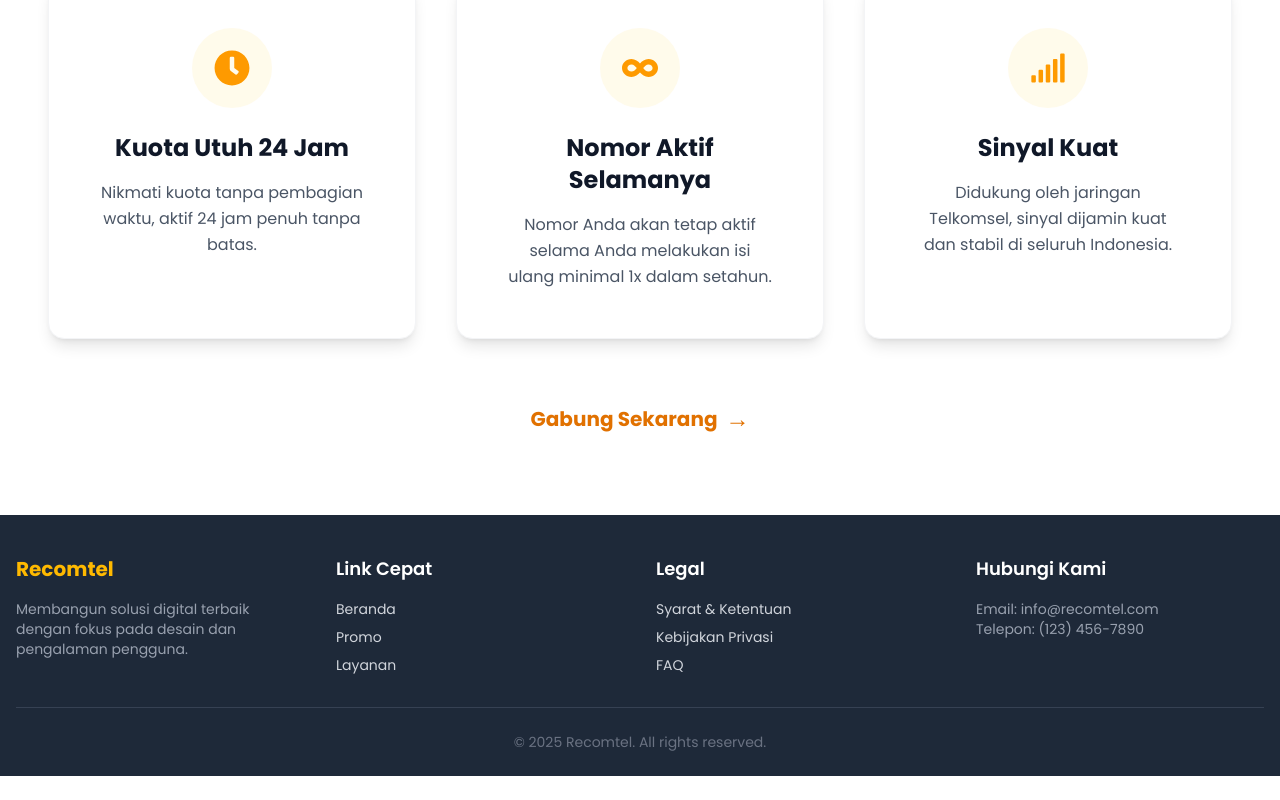
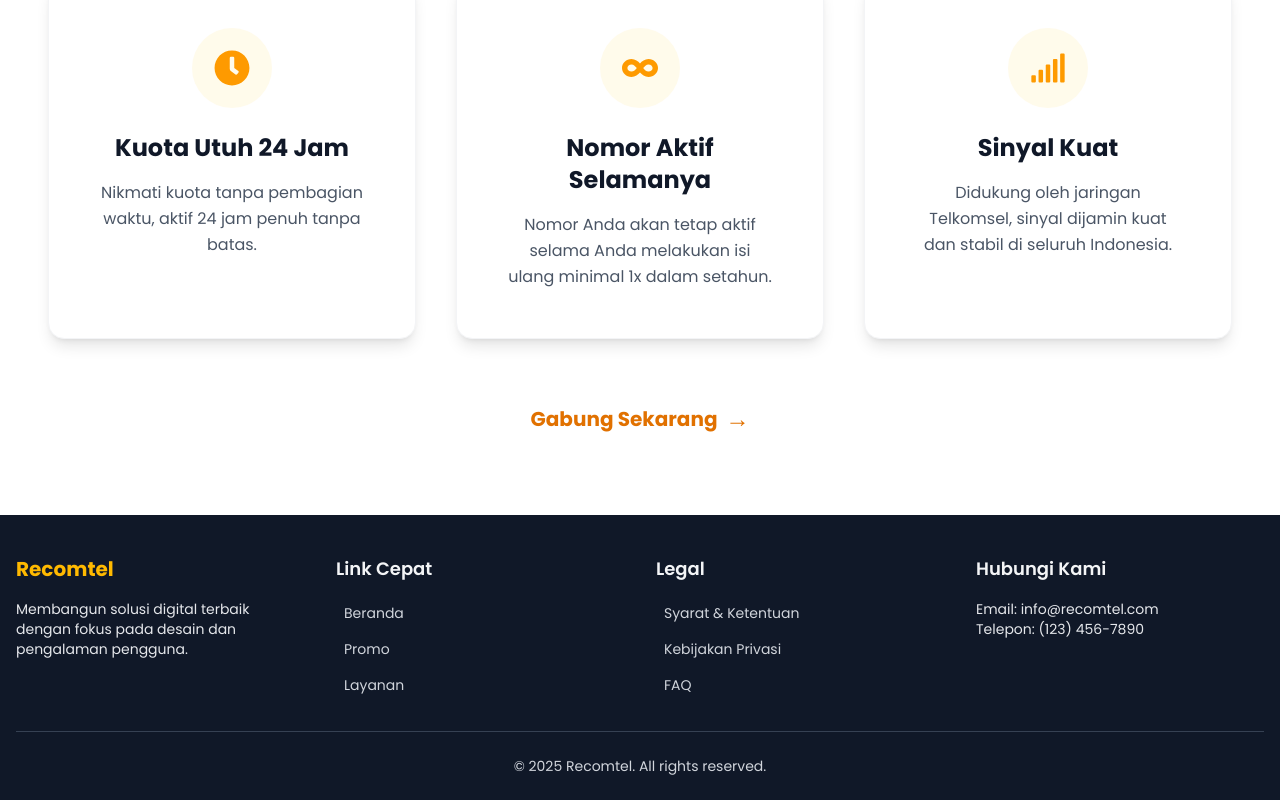
Before and after one commit to ridhosyahbanaputra/Recomtel-next, a Next.js app: page / in a window 1280 px wide. Shown: the part 2632-3432 px from the top of the page. Before the commit the page ends 3408 px from the top, so only its background shows below. Built offline with nearby package versions, Linux system fonts and the light colour scheme.

Commit message:
Update minnor ready to deployment

```diff
--- a/src/app/components/Utilities/Footer/index.js
+++ b/src/app/components/Utilities/Footer/index.js
@@ -1,24 +1,35 @@
-// src/components/Footer.jsx
+"use client";
 
 import React from "react";
 import Link from "next/link";
-import Image from "next/image";
 
 function Footer() {
   const quickLinks = [
     { name: "Beranda", href: "/" },
-    { name: "Promo", href: "/promo" },
-    { name: "Layanan", href: "/layanan" },
+    { name: "Promo", href: "#" },
+    { name: "Layanan", href: "#" },
   ];
 
   const legalLinks = [
-    { name: "Syarat & Ketentuan", href: "/terms" },
-    { name: "Kebijakan Privasi", href: "/privacy" },
-    { name: "FAQ", href: "/faq" },
+    { name: "Syarat & Ketentuan", href: "#" },
+    { name: "Kebijakan Privasi", href: "#" },
+    { name: "FAQ", href: "#" },
   ];
 
+  const renderLink = (link) => (
+    <li key={link.name}>
+      <Link
+        href={link.href === "#" ? "/" : link.href}
+        onClick={(e) => link.href === "#" && e.preventDefault()}
+        className="text-gray-300 hover:text-amber-400 transition block px-2 py-1 rounded"
+      >
+        {link.name}
+      </Link>
+    </li>
+  );
+
   return (
-    <footer className="bg-gray-800 text-white pt-10 pb-6 shadow-xl">
+    <footer className="bg-gray-900 text-white pt-10 pb-6 shadow-xl">
       <div className="container mx-auto px-4">
         <div className="grid grid-cols-2 md:grid-cols-4 gap-8 border-b border-gray-700 pb-8">
           <div>
@@ -26,53 +37,35 @@ function Footer() {
               <span className="text-xl font-bold text-amber-400">Recomtel</span>
             </div>
 
-            <p className="text-sm text-gray-400">
+            <p className="text-sm text-gray-200">
               Membangun solusi digital terbaik dengan fokus pada desain dan
               pengalaman pengguna.
             </p>
           </div>
 
           <div>
-            <h4 className="text-lg font-semibold mb-4">Link Cepat</h4>
-            <ul className="space-y-2 text-sm">
-              {quickLinks.map((link) => (
-                <li key={link.name}>
-                  <Link
-                    href={link.href}
-                    className="text-gray-300 hover:text-amber-400 transition"
-                  >
-                    {link.name}
-                  </Link>
-                </li>
-              ))}
-            </ul>
+            <h4 className="text-lg font-semibold mb-4 text-gray-100">
+              Link Cepat
+            </h4>
+            <ul className="space-y-2 text-sm">{quickLinks.map(renderLink)}</ul>
           </div>
 
           <div>
-            <h4 className="text-lg font-semibold mb-4">Legal</h4>
-            <ul className="space-y-2 text-sm">
-              {legalLinks.map((link) => (
-                <li key={link.name}>
-                  <Link
-                    href={link.href}
-                    className="text-gray-300 hover:text-amber-400 transition"
-                  >
-                    {link.name}
-                  </Link>
-                </li>
-              ))}
-            </ul>
+            <h4 className="text-lg font-semibold mb-4 text-gray-100">Legal</h4>
+            <ul className="space-y-2 text-sm">{legalLinks.map(renderLink)}</ul>
           </div>
 
           <div>
-            <h4 className="text-lg font-semibold mb-4">Hubungi Kami</h4>
-            <p className="text-sm text-gray-400">Email: info@recomtel.com</p>
-            <p className="text-sm text-gray-400">Telepon: (123) 456-7890</p>
+            <h4 className="text-lg font-semibold mb-4 text-gray-100">
+              Hubungi Kami
+            </h4>
+            <p className="text-sm text-gray-200">Email: info@recomtel.com</p>
+            <p className="text-sm text-gray-200">Telepon: (123) 456-7890</p>
           </div>
         </div>
 
         <div className="text-center pt-6">
-          <p className="text-gray-500 text-sm">
+          <p className="text-gray-300 text-sm">
             &copy; {new Date().getFullYear()} Recomtel. All rights reserved.
           </p>
         </div>
--- a/src/app/components/home/AICommand.js
+++ b/src/app/components/home/AICommand.js
@@ -178,6 +178,7 @@ export default function AiRecommend() {
 
           <button
             type="submit"
+            aria-label="Submit"
             disabled={isThinking || (!aiQuery.trim() && !imageFile)}
             className={`p-2.5 rounded-full text-white transition transform active:scale-95 text-xl ${
               isThinking
--- a/src/app/components/home/RecommendationSection.js
+++ b/src/app/components/home/RecommendationSection.js
@@ -4,6 +4,25 @@ import { motion, AnimatePresence } from "framer-motion";
 import { useAuth } from "@/store/AuthContext";
 import { apiGet } from "@/lib/helper";
 import { TARGET_OFFERS } from "@/lib/data";
+
+function ButtonCard({ paketName, harga, onClick, disabled = false }) {
+  return (
+    <button
+      type="button"
+      onClick={onClick}
+      disabled={disabled}
+      aria-label={`Beli paket ${paketName} Rp. ${harga}`}
+      className={`
+        w-full rounded-full px-4 py-1.5 text-[11px] sm:text-xs font-semibold
+        text-white transition-colors
+        bg-rose-500 hover:bg-rose-600
+        disabled:bg-gray-400 disabled:cursor-not-allowed
+      `}
+    >
+      Beli
+    </button>
+  );
+}
 
 const fadeInUp = {
   hidden: { opacity: 0, y: 40 },
@@ -29,7 +48,6 @@ function PackageCard({ headerLines = [], mainLines, price }) {
     <motion.div
       whileHover={{
         y: -4,
-
         boxShadow: "0 18px 35px rgba(15, 23, 42, 0.12)",
       }}
       transition={{ duration: 0.2 }}
@@ -68,12 +86,11 @@ function PackageCard({ headerLines = [], mainLines, price }) {
           {price}
         </p>
 
-        <button
-          type="button"
-          className="w-full rounded-full px-4 py-1.5 text-[11px] sm:text-xs font-semibold text-white transition-colors bg-rose-500 hover:bg-rose-600"
-        >
-          Beli
-        </button>
+        <ButtonCard
+          paketName={mainLines?.[0] || "paket"}
+          harga={price}
+          onClick={() => alert(`Beli paket ${mainLines?.[0]} Rp. ${price}`)}
+        />
       </div>
     </motion.div>
   );
@@ -93,10 +110,10 @@ function PackageSection({ title, cards, isRecommendedSection, rank }) {
 
         {isRecommendedSection && (
           <>
-            <span className="bg-amber-500 text-white text-[10px] font-bold px-2 py-1 rounded-full  shadow-sm">
+            <span className="bg-amber-500 text-white text-[10px] font-bold px-2 py-1 rounded-full shadow-sm">
               TOP {rank}
             </span>
-            <span className="bg-amber-500 text-white text-[10px] font-bold px-2 py-1 rounded-full  shadow-sm">
+            <span className="bg-amber-500 text-white text-[10px] font-bold px-2 py-1 rounded-full shadow-sm">
               AI PICK ⚡
             </span>
             <span className="bg-red-600 text-white text-[10px] font-bold px-2 py-1 rounded-full shadow-sm">
```
